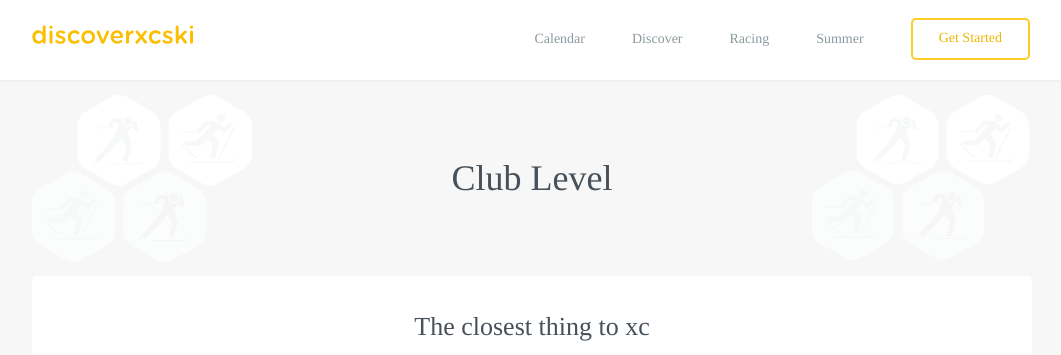
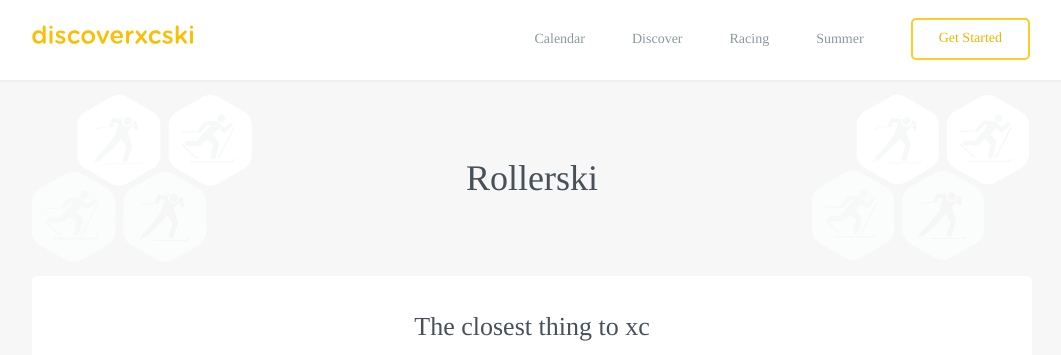
Before and after one commit to robcatto/robcatto.github.io, a Jekyll site: the page built from summer/rollerski/index.html, in a window 1280 px wide and 900 px high. Shown: the top 355 px of the window, without its empty margins (108-1169 px from the left). Built offline with Jekyll 4.4.1, drawn with Linux system fonts in a browser that asks for light colours; some web fonts are replaced; Markdown is read by kramdown in place of the engine named in the settings.

Commit message:
Update index.html

```diff
--- a/summer/rollerski/index.html
+++ b/summer/rollerski/index.html
@@ -25,7 +25,7 @@ layout: default
                                             </g>
                                         </g>
                                 </svg>
-                <h1 class="feature_heading" style="color: white;">Club Level</h1>
+                <h1 class="feature_heading" style="color: white;">Rollerski</h1>
                 <h2 class="feature_subheading">Club events cater for all ages and all abilities</h2>
             </section>
 
```
